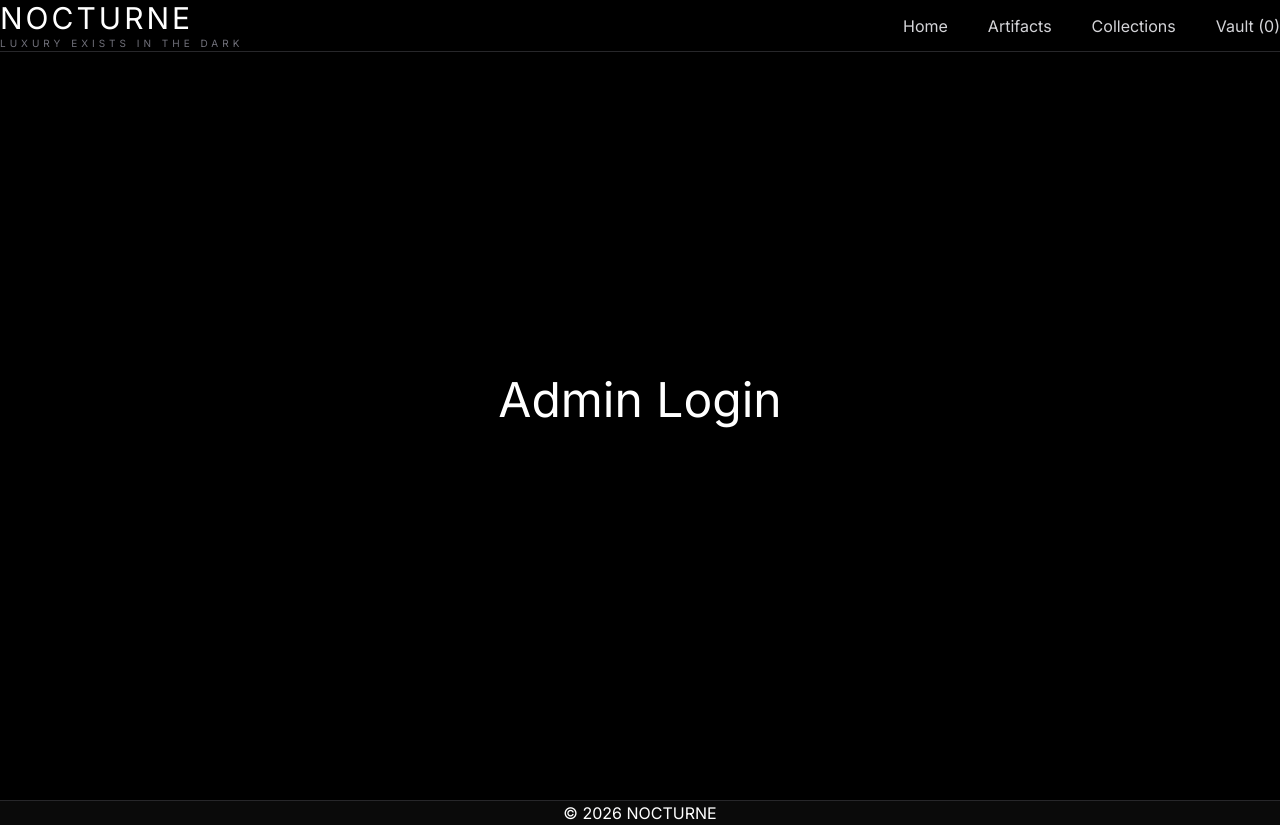
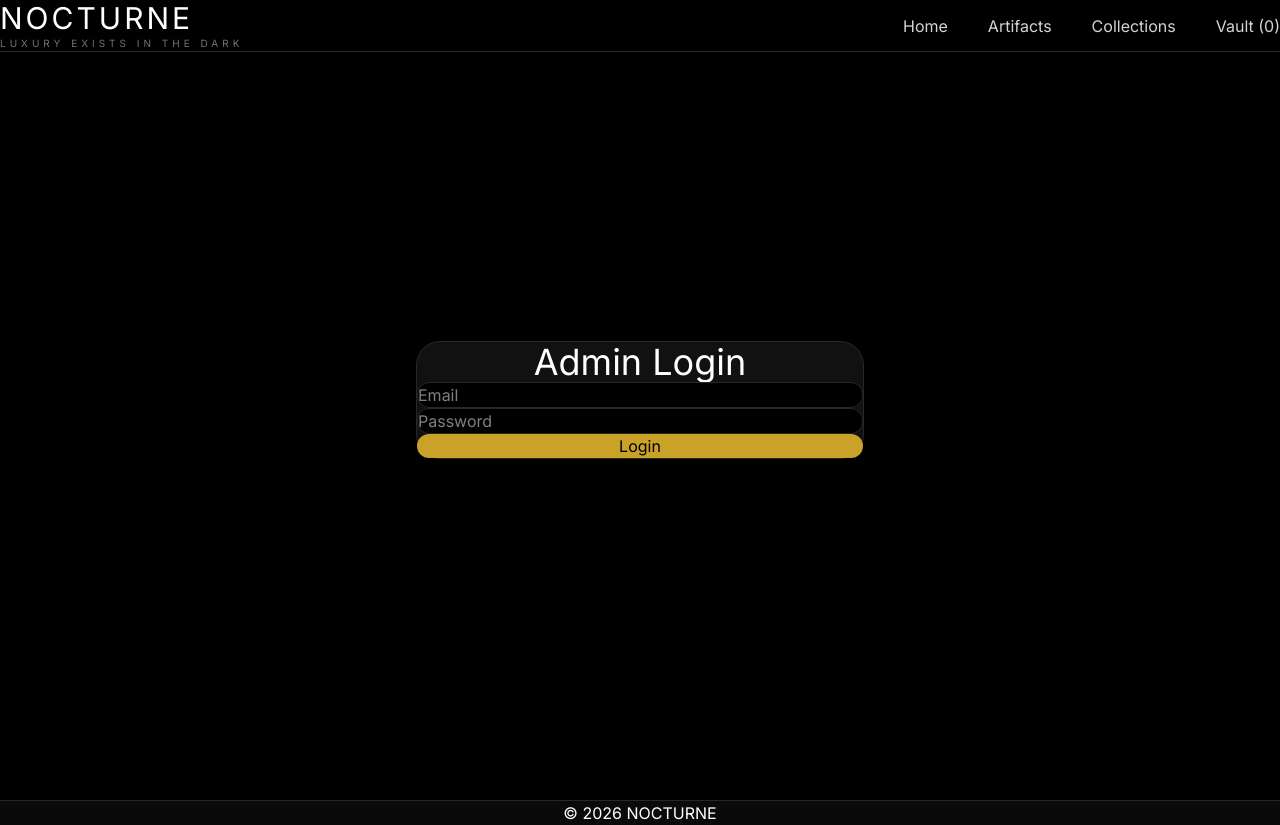
Before and after one commit to vineetgoyat/Nocturne-E--commerce-, a React (Vite) app in the folder NOCTURNE/client/: page /admin/login in a window 1280 px wide. Built offline with nearby package versions, Linux system fonts and the light colour scheme.

Commit message:
Phase 30 Complete - JWT Admin Authentication Added

```diff
--- a/NOCTURNE/client/src/pages/Admin/AdminLogin.jsx
+++ b/NOCTURNE/client/src/pages/Admin/AdminLogin.jsx
@@ -1,9 +1,111 @@
+import { useState } from "react";
+import axios from "axios";
+import { useNavigate } from "react-router-dom";
+
 const AdminLogin = () => {
+  const navigate = useNavigate();
+
+  const [formData, setFormData] = useState({
+    email: "",
+    password: "",
+  });
+
+  const handleChange = (e) => {
+    setFormData({
+      ...formData,
+      [e.target.name]: e.target.value,
+    });
+  };
+
+  const handleSubmit = async (e) => {
+    e.preventDefault();
+
+    try {
+      const res = await axios.post(
+        "http://localhost:8000/api/auth/login",
+        formData
+      );
+
+      localStorage.setItem(
+        "token",
+        res.data.token
+      );
+
+      alert("Login Successful");
+
+      navigate("/admin");
+
+    } catch (error) {
+      alert("Invalid Credentials");
+      console.log(error);
+    }
+  };
+
   return (
     <section className="min-h-screen bg-black text-white flex items-center justify-center">
-      <h1 className="text-5xl">
-        Admin Login
-      </h1>
+      <form
+        onSubmit={handleSubmit}
+        className="
+          w-full
+          max-w-md
+          bg-[#111111]
+          border
+          border-zinc-800
+          p-8
+          rounded-3xl
+        "
+      >
+        <h1 className="text-4xl mb-8 text-center">
+          Admin Login
+        </h1>
+
+        <input
+          type="email"
+          name="email"
+          placeholder="Email"
+          value={formData.email}
+          onChange={handleChange}
+          className="
+            w-full
+            bg-black
+            border
+            border-zinc-800
+            p-4
+            rounded-xl
+            mb-4
+          "
+        />
+
+        <input
+          type="password"
+          name="password"
+          placeholder="Password"
+          value={formData.password}
+          onChange={handleChange}
+          className="
+            w-full
+            bg-black
+            border
+            border-zinc-800
+            p-4
+            rounded-xl
+            mb-6
+          "
+        />
+
+        <button
+          type="submit"
+          className="
+            w-full
+            py-4
+            bg-[#C9A227]
+            text-black
+            rounded-xl
+          "
+        >
+          Login
+        </button>
+      </form>
     </section>
   );
 };
```
Also changed, not shown: 2 other files (tests, documents, lock files or other folders).
